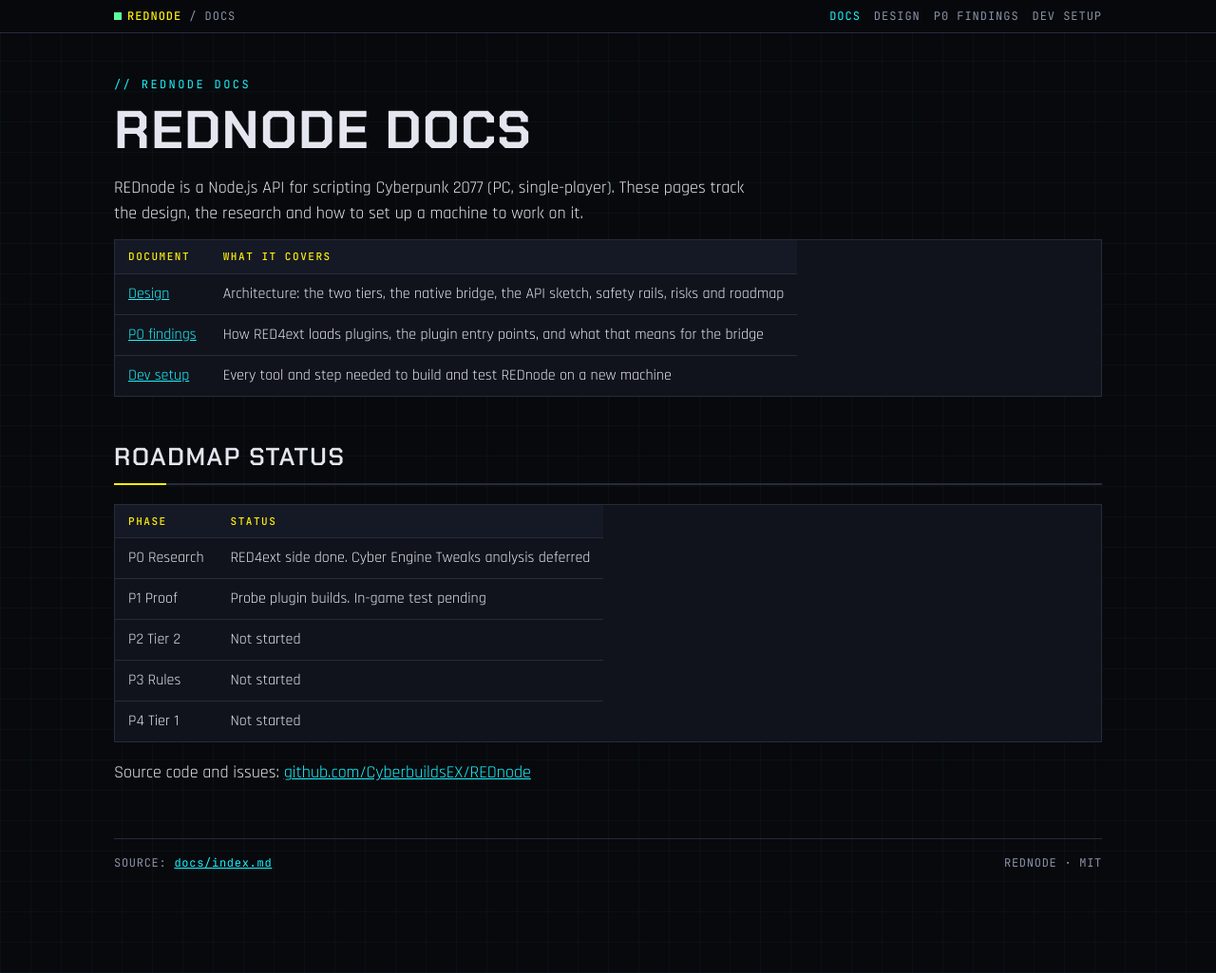
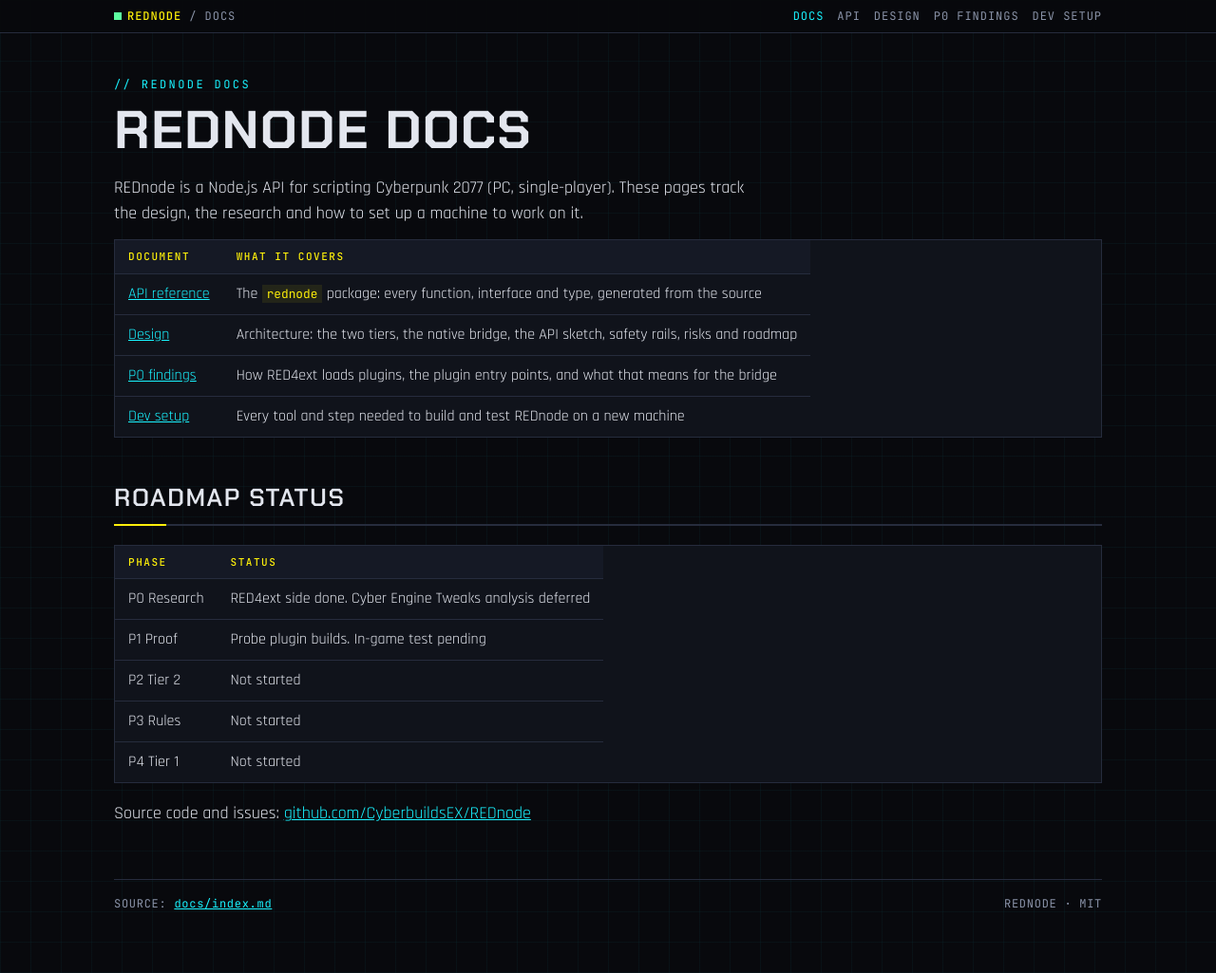
Before and after one commit to CyberbuildsAI/REDnode, a Jekyll site: the page built from docs/index.md, in a window 1280 px wide and 1025 px high. Shown: the whole window at 95% size. Built offline with Jekyll 4.4.1, drawn with Linux system fonts in a browser that asks for light colours; our own code applies the rules of GitHub Pages for plain Markdown files.

Commit message:
Build and deploy the docs site with GitHub Actions
The workflow generates the API reference, renders docs/ with Jekyll and deploys both. Adds an API entry to the site nav and the docs hub, and sets baseurl explicitly now that Pages no longer injects it.

Co-Authored-By: Claude Opus 5.5 <noreply@anthropic.com>
Claude-Session: https://claude.ai/code/session_01QkNW84wQneonKhZEnY9Ci9

```diff
--- a/docs/_config.yml
+++ b/docs/_config.yml
@@ -1,8 +1,11 @@
 # GitHub Pages (Jekyll) settings for the docs site.
 # Every markdown page in docs/ renders with the HUD layout in _layouts/default.html.
 # design.html is a standalone page and is served as-is.
+# Built and deployed by .github/workflows/pages.yml, which first generates the API reference into docs/api.
 
 title: REDnode
+url: https://cyberbuildsex.github.io
+baseurl: /REDnode
 repo: https://github.com/CyberbuildsEX/REDnode
 
 markdown: kramdown
@@ -20,6 +23,8 @@ defaults:
 nav:
   - title: Docs
     url: /
+  - title: API
+    url: /api/
   - title: Design
     url: /design.html
   - title: P0 findings
--- a/docs/index.md
+++ b/docs/index.md
@@ -4,6 +4,7 @@ REDnode is a Node.js API for scripting Cyberpunk 2077 (PC, single-player). These
 
 | Document | What it covers |
 |---|---|
+| [API reference](api/) | The `rednode` package: every function, interface and type, generated from the source |
 | [Design](design.html) | Architecture: the two tiers, the native bridge, the API sketch, safety rails, risks and roadmap |
 | [P0 findings](p0-findings.md) | How RED4ext loads plugins, the plugin entry points, and what that means for the bridge |
 | [Dev setup](dev-setup.md) | Every tool and step needed to build and test REDnode on a new machine |
```
Also changed, not shown: .github/workflows/pages.yml (added).
